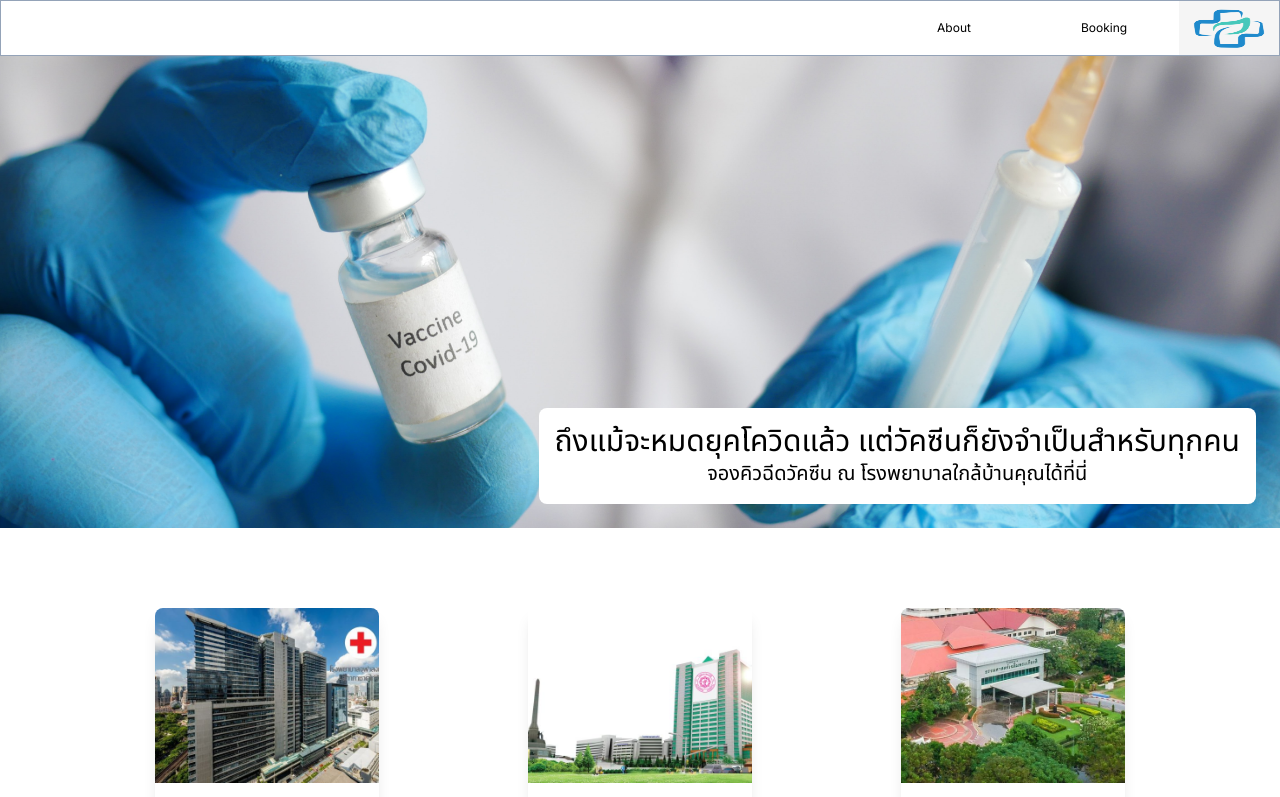
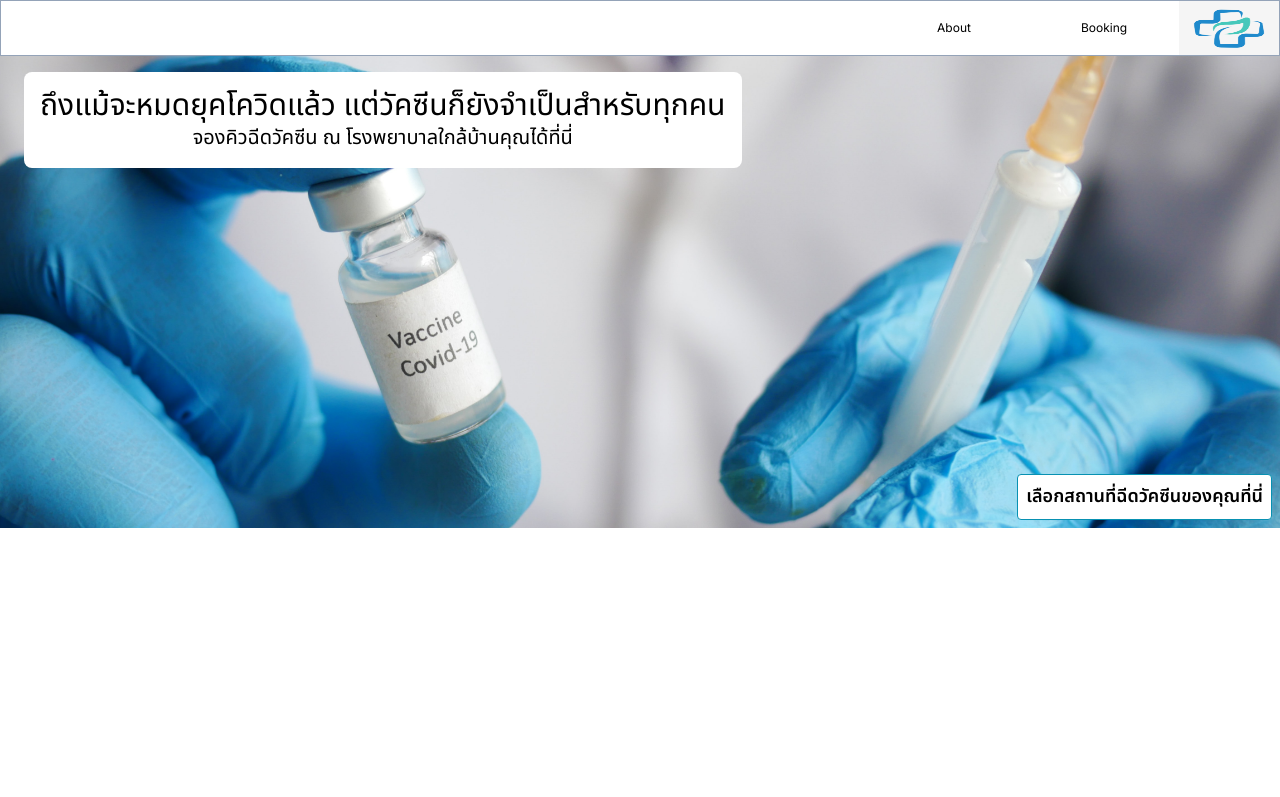
Before and after one commit to peemknn/SW-PracII-Assignment, a Next.js app: page / in a window 1280 px wide. Shown: the top 797 px of the page. Built offline with nearby package versions, Linux system fonts and the light colour scheme.

Commit message:
Assignment 7

```diff
--- /dev/null
+++ b/src/app/(hospitalinfo)/hospital/page.tsx
@@ -0,0 +1,10 @@
+import CardPanel from "@/components/CardPanel";
+
+export default function Hospital() {
+  return (
+    <main className=" p-5">
+      <h1 className="text-xl font-medium">Select Your Hospital</h1>
+      <CardPanel />
+    </main>
+  );
+}
--- a/src/app/page.tsx
+++ b/src/app/page.tsx
@@ -9,7 +9,7 @@ export default function Home() {
   return (
     <main className={notoSansThai.className}>
       <Banner />
-      <CardPanel/>
+
 
 
     </main>
--- a/src/components/Banner.tsx
+++ b/src/components/Banner.tsx
@@ -3,17 +3,29 @@
 import {useState} from "react"
 import styles from "./banner.module.css";
 import Image from "next/image";
+import { useRouter } from "next/navigation";
 
 export default function Banner() {
   const covers = ['/img/banner1.jpg','/img/banner2.jpg','/img/banner3.jpg','/img/banner4.jpg']
   const [index,setIndex] = useState(0)
+  const router = useRouter();
   return (
     <div className='block p-5 m-0 w-[100vw]  h-[60vh] relative' onClick={()=>{ setIndex(index+1)}}>
           <Image src={covers[index%4]} alt="cover" fill={true} objectFit="cover" />
-          <div className='absolute p-4 m-5 rounded-lg bottom-1 right-1 text-center bg-white flex flex-col '>
+          <div className='absolute p-4 m-5 rounded-lg top-1 left-1 text-center bg-white flex flex-col '>
               <h1 className='text-3xl'>ถึงแม้จะหมดยุคโควิดแล้ว แต่วัคซีนก็ยังจำเป็นสำหรับทุกคน</h1>
               <a className='text-xl' href="#">จองคิวฉีดวัคซีน ณ โรงพยาบาลใกล้บ้านคุณได้ที่นี่</a>
           </div>
+          <button
+        className="bg-white font-primary text-lg text-black border border-cyan-600 font-semibold py-2 px-2 m-2 rounded z-30 absolute bottom-0 right-0
+      hover:bg-cyan-600 hover:text-white hover:border-transparent"
+        onClick={(e) => {
+          e.stopPropagation();
+          router.push("/hospital");
+        }}
+      >
+        เลือกสถานที่ฉีดวัคซีนของคุณที่นี่
+      </button>
     </div>
   );
 }
--- a/src/components/CardPanel.tsx
+++ b/src/components/CardPanel.tsx
@@ -1,6 +1,7 @@
 "use client";
 import InfoCard from "./InfoCard";
 import { useReducer } from "react";
+import Link from "next/link";
 
 export default function CardPanel() {
   const compareReducer = (
@@ -25,42 +26,41 @@ export default function CardPanel() {
     new Map<string, string>()
   );
 
+  const mockHospitalRepo = [
+    {
+      hid: "001",
+      hospitalName: "Chulalongkorn Hospital",
+      image: "/img/chula.jpg",
+
+    },
+    {
+      hid: "002",
+      hospitalName: "Rajavithi Hospital",
+      image: "/img/rajavithi.jpg",
+
+    },
+    {
+      hid: "003",
+      hospitalName: "Thammasat Hospital",
+      image: "/img/thammasat.jpg",
+
+    }
+  ];
+
   return (
     <div>
       <div className="m-20 flex flex-row content-around justify-around flex-wrap">
-        <InfoCard
-          hospitalName="Chulalongkorn Hospital"
-          imgSrc="/img/chula.jpg"
-          onCompare={(hospital: string, rating: string) =>
-            dispatchCompare({
-              type: "add",
-              hospitalName: hospital,
-              value: rating,
-            })
-          }
-        />
-        <InfoCard
-          hospitalName="Rajavithi Hospital"
-          imgSrc="/img/rajavithi.jpg"
-          onCompare={(hospital: string, rating: string) =>
-            dispatchCompare({
-              type: "add",
-              hospitalName: hospital,
-              value: rating,
-            })
-          }
-        />
-        <InfoCard
-          hospitalName="Thammasat Hospital"
-          imgSrc="/img/thammasat.jpg"
-          onCompare={(hospital: string, rating: string) =>
-            dispatchCompare({
-              type: "add",
-              hospitalName: hospital,
-              value: rating,
-            })
-          }
-        />
+        {mockHospitalRepo.map((hospitalItem) => (
+          <Link href={`/hospital/${hospitalItem.hid}`} className="w-1/5">
+          <InfoCard
+            hospitalName={hospitalItem.hospitalName}
+            imgSrc={hospitalItem.image}
+            onCompare={(hospital: string, rating : string) =>
+              dispatchCompare({ type: "add", hospitalName: hospital , value : rating})
+            }
+          />
+        </Link>
+        ))}
       </div>
       <div className="w-full text-xl font-md font-primary">
         Hospital List: {compareList.size}
--- a/src/components/InfoCard.tsx
+++ b/src/components/InfoCard.tsx
@@ -37,13 +37,17 @@ export default function InfoCard({
         value={value}
         size="medium"
         className="mx-2"
+
         onChange={(event, newValue) => {
           setValue(newValue);
+          event.stopPropagation();
+
+
         }}
       />
       <button
         className="block h-[10%] font-primary text-sm rounded-md bg-sky-600 hover:bg-indigo-600 mx-3 my-2 px-1 py-1 text-white shadow-sm"
-        onClick={() => onCompare(hospitalName, value)}
+        onClick={(e) => { e.stopPropagation(); e.preventDefault(); onCompare(hospitalName, value)}}
       >
         Compare
       </button>
--- a/src/components/InteractiveCard.tsx
+++ b/src/components/InteractiveCard.tsx
@@ -19,7 +19,7 @@ export default function InteractiveCard({ children, contentName }:{children: Rea
         }
     }
     return (
-        <div className='w-1/5 h-[350px] rounded-lg shadow-lg'
+        <div className='h-[350px] rounded-lg shadow-lg'
         onMouseOver={ (e)=>onCardMouseAction(e)}
         onMouseOut={ (e) => onCardMouseAction(e)}>
             { children }
```
Also changed, not shown: src/app/(hospitalinfo)/hospital/[hid]/page.tsx (added, +43 -0 lines).
